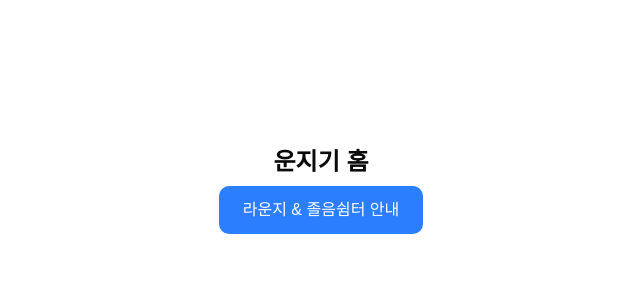
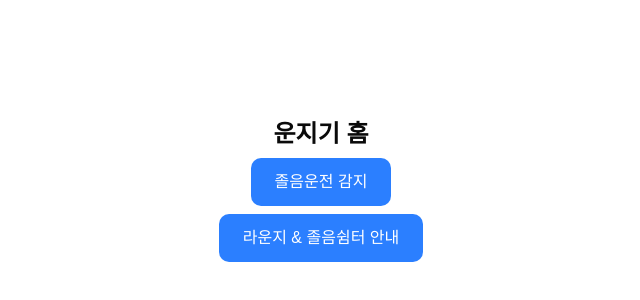
Before and after one commit to DreamCodersKR/Unjigi_MVP, a React (Vite) app in the folder frontend/: page / in a window 1280 px wide. Shown: the part 210-510 px from the top of the page, without its empty margins (319-959 px from the left). Built offline with nearby package versions, Linux system fonts and the light colour scheme; no server answers; the HTML template or start-up script is replaced by a standard one.

Commit message:
feat(page): /risk

```diff
--- a/frontend/src/App.tsx
+++ b/frontend/src/App.tsx
@@ -1,6 +1,7 @@
 import { BrowserRouter, Routes, Route } from "react-router-dom";
 import Home from "./routes/Home";
 import Map from "./routes/Map";
+import Risk from "./routes/Risk";
 import Test from "./routes/Test";
 
 function App() {
@@ -9,6 +10,7 @@ function App() {
       <Routes>
         <Route path="/" element={<Home/>} />
         <Route path="/map" element={<Map/>} />
+        <Route path="/risk" element={<Risk/>} />
         <Route path="/test" element={<Test/>} />
         <Route path="*" element={<div>페이지를 찾을 수 없습니다</div>} />
       </Routes>
--- a/frontend/src/routes/Home.tsx
+++ b/frontend/src/routes/Home.tsx
@@ -5,6 +5,12 @@ export default function Home() {
     <div className="flex min-h-screen flex-col items-center justify-center">
       <div className="flex flex-col items-center gap-2">
         <h1 className="text-2xl font-bold">운지기 홈</h1>
+        <Link
+          to="/risk"
+          className="rounded-lg bg-blue-500 px-6 py-3 text-white transition hover:bg-blue-600"
+        >
+          졸음운전 감지
+        </Link>
         <Link
           to="/map"
           className="rounded-lg bg-blue-500 px-6 py-3 text-white transition hover:bg-blue-600"
--- /dev/null
+++ b/frontend/src/routes/Risk.tsx
@@ -0,0 +1,27 @@
+import { RiskGauge } from "@/components/ui/RiskGauge";
+import { RiskSparkline } from "@/components/ui/RiskSparkline";
+import { useRisk } from '@/hooks/useRisk';
+
+export default function Risk() {
+  const { data, isLoading } = useRisk();
+
+  if (isLoading) return <div>로딩 중...</div>;
+  if (!data) return <div>데이터 없음</div>;
+
+  return (
+    <div className="p-4 max-w-md mx-auto">
+      {/* Header */}
+      <h1 className="text-2xl font-bold mb-4">운행 위험도</h1>
+
+      <RiskGauge score={data.score} level={data.level} />
+
+      <div className="mt-8">
+        <h2 className="text-sm text-gray-500 mb-2">최근 30분 추이</h2>
+        <RiskSparkline data={data.history} />
+      </div>
+
+      {/* NearbyLoungeButton 자리 — W2-5 에서 추가 */}
+    </div>
+  );
+
+}
```
